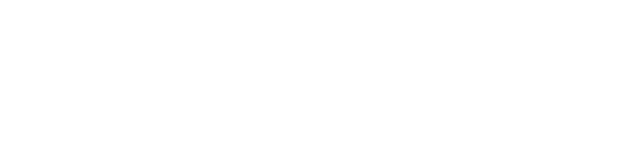
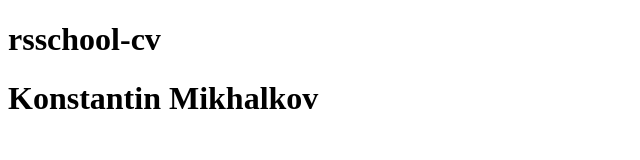
Before and after one commit to kostya-mikhalkov/rsschool-cv, a plain HTML site: page index.html in a window 1280 px wide. Shown: the whole page, without its empty margins (0-640 px from the left). Drawn offline with Linux system fonts and the light colour scheme.

Commit message:
feat: added head and name to the html file

```diff
--- a/index.html
+++ b/index.html
@@ -7,5 +7,7 @@
     <title>Document</title>
 </head>
 <body>
+    <h1 class="head">rsschool-cv</h1>
+    <h1 class="name">Konstantin Mikhalkov</h1>
 </body>
 </html>
```
